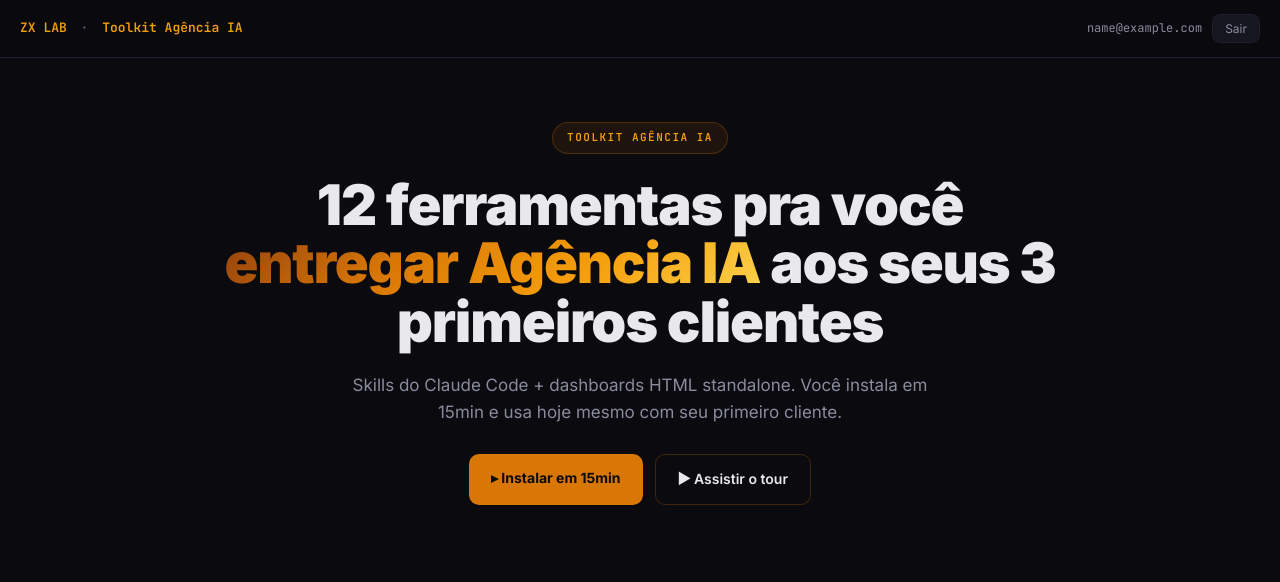
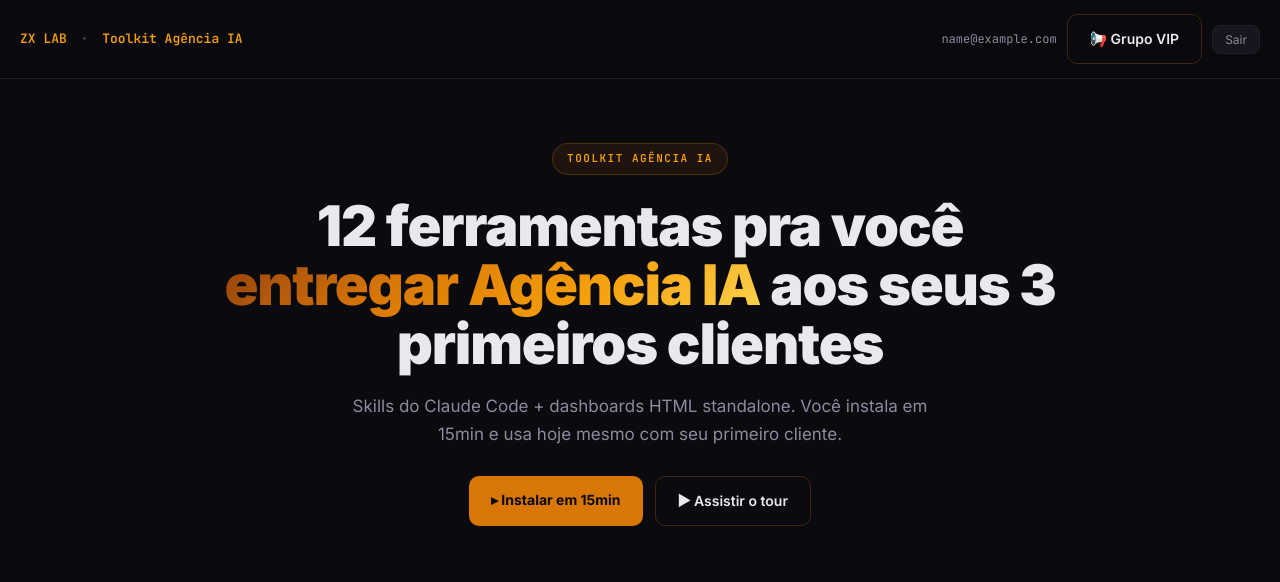
Before and after one commit to zxmarketingdigital/agencia-ia-toolkit, a plain HTML site: page area-membros/index.html in a window 1280 px wide. Both pictures are taken after typing "name@example.com", "Sample123" into the empty fields and a click on the button "Entrar". Shown: the top 582 px of the page. Drawn offline with Linux system fonts and the light colour scheme.

Commit message:
feat: adicionar CTA do grupo VIP

```diff
--- a/area-membros/index.html
+++ b/area-membros/index.html
@@ -357,6 +357,7 @@
   <div class="nav-logo">ZX LAB <span class="dot">·</span> Toolkit Agência IA</div>
   <div class="nav-user">
     <span class="email" id="nav-email"></span>
+    <a href="https://lp.zxlab.com.br/grupo-whats-zxlab" target="_blank" rel="noopener" class="btn-outline">📢 Grupo VIP</a>
     <button class="btn-logout" id="btn-logout">Sair</button>
   </div>
 </nav>
```
Also changed, not shown: public/index.html (+1 -0 lines).
